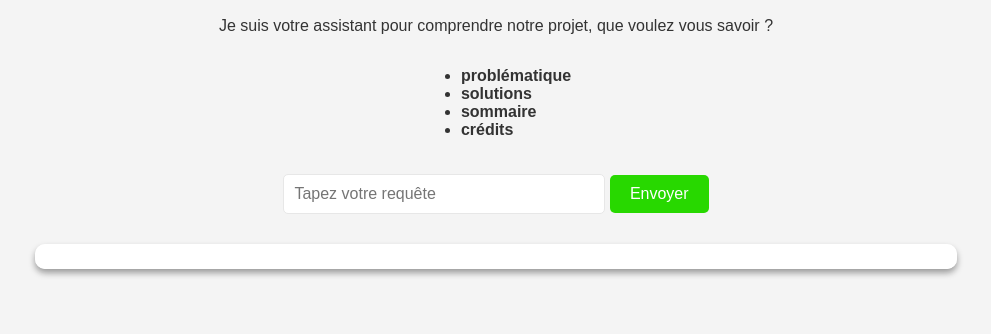
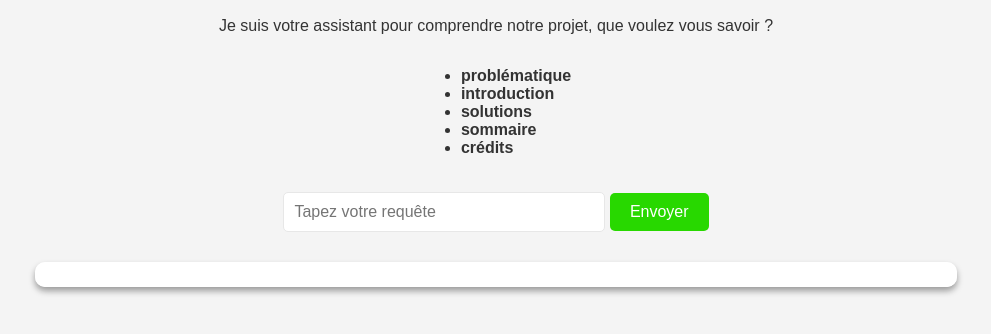
Before and after one commit to mino-25/ecobotjs, a plain HTML site: page index.html in a window 1280 px wide. Shown: the part 308-642 px from the top of the page, without its empty margins (144-1135 px from the left). Drawn offline with Linux system fonts and the light colour scheme.

Commit message:
home page indtroduction

```diff
--- a/index.html
+++ b/index.html
@@ -13,6 +13,7 @@
     <p>Je suis votre assistant pour comprendre notre projet, que voulez vous savoir ?</p>
     <ul>
         <li><strong>problématique</strong></li>
+        <li><strong>introduction</strong></li>
         <li><strong>solutions</strong></li>
         <li><strong>sommaire</strong></li>
         <li><strong>crédits</strong></li>
```
